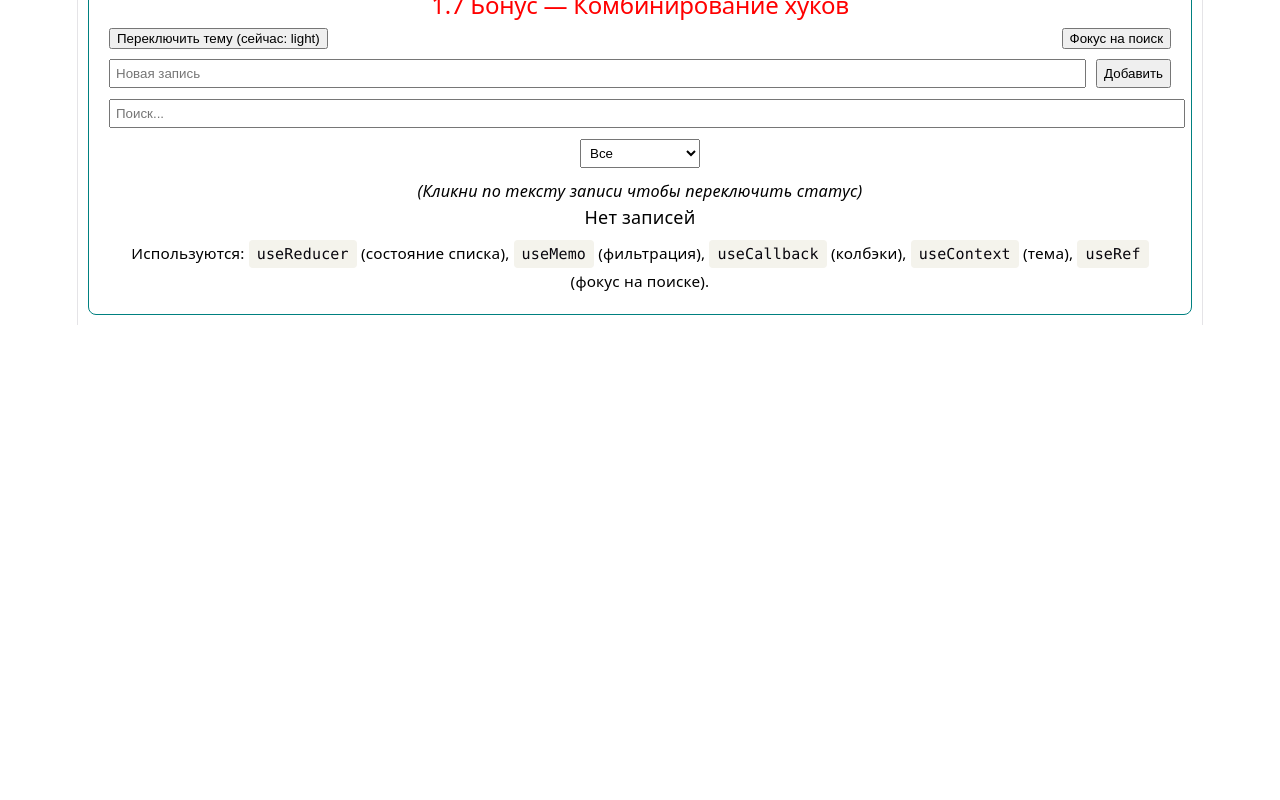
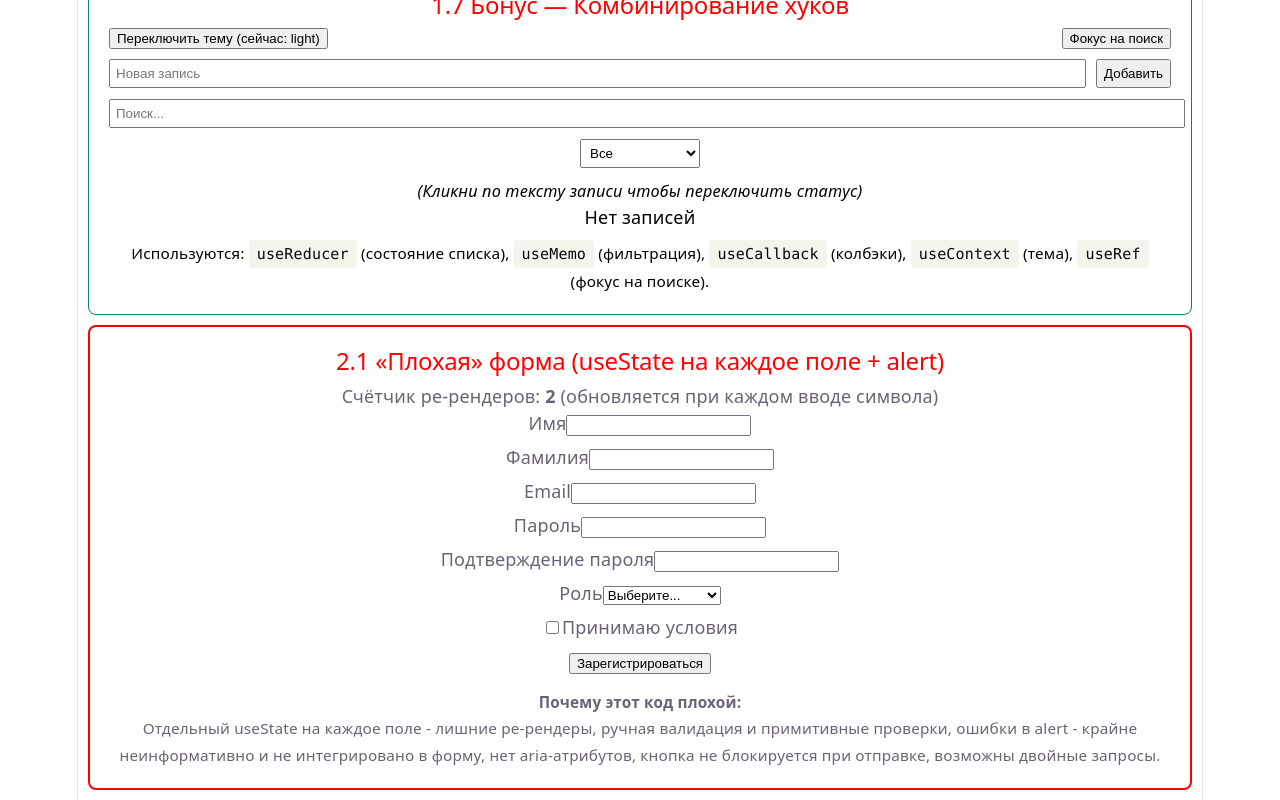
Before and after one commit to vacbaned92-jpg/ecommerce-react-5, a React (Vite) app: page / in a window 1280 px wide. Shown: the part 1444-2244 px from the top of the page. Before the commit the page ends 1769 px from the top, so only its background shows below. Built offline with nearby package versions, Linux system fonts and the light colour scheme.

Commit message:
2.1 *Плохая* форма, реализовал ошибки и разобрался в них)

```diff
--- a/src/App.tsx
+++ b/src/App.tsx
@@ -6,6 +6,7 @@ import UseRefFocus from './tasks/UseRefFocus';
 import UseReducerTodo from './tasks/UseReducerTodo';
 import ReactMemoDemo from './tasks/ReactMemoDemo';
 import BonusCombinedHooks from './tasks/BonusCombinedHooks';
+import BadForm from './tasks/BadForm';
 
 function App() {
   return (
@@ -18,6 +19,7 @@ function App() {
         <UseReducerTodo />
         <ReactMemoDemo />
         <BonusCombinedHooks />
+        <BadForm />
       </div>
     </ThemeProvider>
   );
--- /dev/null
+++ b/src/tasks/BadForm.tsx
@@ -0,0 +1,142 @@
+import { useState, useRef, type FormEvent } from 'react';
+
+function BadForm() {
+  const [firstName, setFirstName] = useState('');
+  const [lastName, setLastName] = useState('');
+  const [email, setEmail] = useState('');
+  const [password, setPassword] = useState('');
+  const [confirmPassword, setConfirmPassword] = useState('');
+  const [role, setRole] = useState('');
+  const [agree, setAgree] = useState(false);
+  const [errors, setErrors] = useState<Record<string, string>>({});
+  const renderCount = useRef(0);
+  renderCount.current += 1;
+  const handleSubmit = (e: FormEvent) => {
+    e.preventDefault();
+    const newErrors: Record<string, string> = {};
+    if (!email.includes('@')) {
+      newErrors.email = 'Email должен содержать @';
+    }
+    if (password.length < 8) {
+      newErrors.password = 'Минимум 8 символов';
+    }
+    if (password !== confirmPassword) {
+      newErrors.confirmPassword = 'Пароли не совпадают';
+    }
+    if (!firstName.trim()) {
+      newErrors.firstName = 'Имя обязательно';
+    }
+    if (!lastName.trim()) {
+      newErrors.lastName = 'Фамилия обязательна';
+    }
+    if (!role) {
+      newErrors.role = 'Выберите роль';
+    }
+    if (!agree) {
+      newErrors.agree = 'Необходимо принять условия';
+    }
+
+    if (Object.keys(newErrors).length > 0) {
+      setErrors(newErrors);
+      return;
+    }
+    if (email === 'taken@example.com') {
+      alert('Этот email уже занят');
+      return;
+    }
+    alert('Форма отправлена (плохая реализация)');
+  };
+
+  return (
+    <div style={{ border: '2px solid red', padding: '20px', margin: '10px', borderRadius: '8px' }}>
+      <h2>2.1 «Плохая» форма (useState на каждое поле + alert)</h2>
+      <p>Счётчик ре-рендеров: <strong>{renderCount.current}</strong> (обновляется при каждом вводе символа)</p>
+      <form onSubmit={handleSubmit} noValidate>
+        <div style={{ marginBottom: '8px' }}>
+          <label htmlFor="firstName">Имя</label>
+          <input
+            id="firstName"
+            type="text"
+            value={firstName}
+            onChange={(e) => setFirstName(e.target.value)}
+          />
+          {errors.firstName && <span style={{ color: 'red' }}>{errors.firstName}</span>}
+        </div>
+        <div style={{ marginBottom: '8px' }}>
+          <label htmlFor="lastName">Фамилия</label>
+          <input
+            id="lastName"
+            type="text"
+            value={lastName}
+            onChange={(e) => setLastName(e.target.value)}
+          />
+          {errors.lastName && <span style={{ color: 'red' }}>{errors.lastName}</span>}
+        </div>
+        <div style={{ marginBottom: '8px' }}>
+          <label htmlFor="email">Email</label>
+          <input
+            id="email"
+            type="email"
+            value={email}
+            onChange={(e) => setEmail(e.target.value)}
+          />
+          {errors.email && <span style={{ color: 'red' }}>{errors.email}</span>}
+        </div>
+        <div style={{ marginBottom: '8px' }}>
+          <label htmlFor="password">Пароль</label>
+          <input
+            id="password"
+            type="password"
+            value={password}
+            onChange={(e) => setPassword(e.target.value)}
+          />
+          {errors.password && <span style={{ color: 'red' }}>{errors.password}</span>}
+        </div>
+        <div style={{ marginBottom: '8px' }}>
+          <label htmlFor="confirmPassword">Подтверждение пароля</label>
+          <input
+            id="confirmPassword"
+            type="password"
+            value={confirmPassword}
+            onChange={(e) => setConfirmPassword(e.target.value)}
+          />
+          {errors.confirmPassword && <span style={{ color: 'red' }}>{errors.confirmPassword}</span>}
+        </div>
+        <div style={{ marginBottom: '8px' }}>
+          <label htmlFor="role">Роль</label>
+          <select id="role" value={role} onChange={(e) => setRole(e.target.value)}>
+            <option value="">Выберите...</option>
+            <option value="student">Студент</option>
+            <option value="teacher">Преподаватель</option>
+          </select>
+          {errors.role && <span style={{ color: 'red' }}>{errors.role}</span>}
+        </div>
+
+        <div style={{ marginBottom: '8px' }}>
+          <label>
+            <input
+              type="checkbox"
+              checked={agree}
+              onChange={(e) => setAgree(e.target.checked)}
+            />
+            Принимаю условия
+          </label>
+          {errors.agree && <span style={{ color: 'red' }}>{errors.agree}</span>}
+        </div>
+        <button type="submit">Зарегистрироваться</button>
+      </form>
+
+      <div style={{ marginTop: '15px', fontSize: '0.85em' }}>
+        <p><strong>Почему этот код плохой:</strong></p>
+        <p>Отдельный useState на каждое поле - лишние ре-рендеры,
+            ручная валидация и примитивные проверки,
+            ошибки в alert - крайне неинформативно и не интегрировано в форму,
+            нет aria-атрибутов,
+            кнопка не блокируется при отправке, возможны двойные запросы.
+        </p>
+      </div>
+    </div>
+  );
+}
+
+export default BadForm;
```
